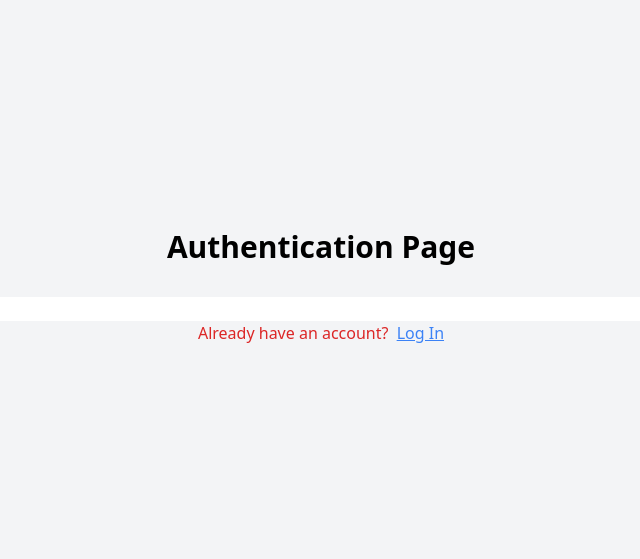
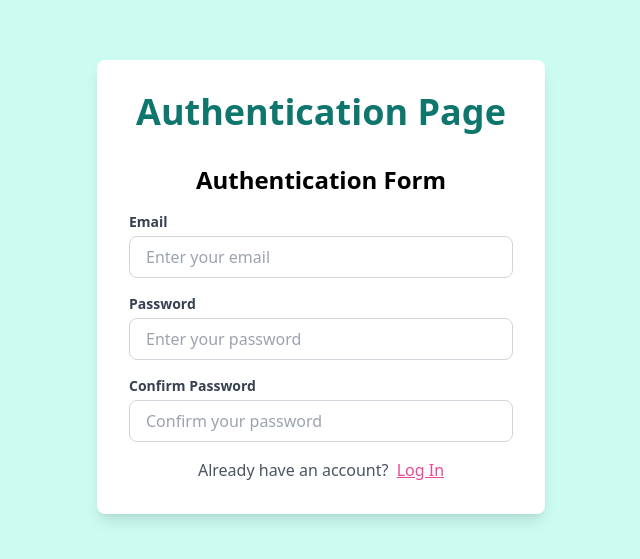
Before and after one commit to jmayheww/infinite-eats, a React (Create React App) app in the folder client/: page /signup in a window 1280 px wide. Shown: the part 113-672 px from the top of the page, without its empty margins (319-959 px from the left). Built offline with nearby package versions, Linux system fonts and the light colour scheme; no server answers.

Commit message:
updated tailwind.config.js file to update and specify default color options, apply styling via tailwind to LoginSignupForm.js and Authentication Page

```diff
--- a/client/src/components/LoginSignupForm.js
+++ b/client/src/components/LoginSignupForm.js
@@ -7,27 +7,63 @@ function LoginSignupForm() {
   const { pathname } = useLocation();
 
   return (
-    <div className="auth-form">
+    <div>
+      <h2 className="text-2xl font-semibold mb-4 text-center">
+        Authentication Form
+      </h2>
       <form>
+        <div className="mb-4">
+          <label
+            className="block text-gray-700 text-sm font-bold mb-1"
+            htmlFor="email"
+          >
+            Email
+          </label>
           <input
             type="text"
             name="email"
+            id="email"
             value={userAuthInput.email}
             onChange={handleUserAuthInput}
+            className="w-full px-4 py-2 border border-gray-300 rounded-lg focus:outline-none focus:ring-2 focus:ring-teal-500"
+            placeholder="Enter your email"
           />
+        </div>
+        <div className="mb-4">
+          <label
+            className="block text-gray-700 text-sm font-bold mb-1"
+            htmlFor="password"
+          >
+            Password
+          </label>
           <input
-          type="text"
+            type="password"
             name="password"
+            id="password"
             value={userAuthInput.password}
             onChange={handleUserAuthInput}
+            className="w-full px-4 py-2 border border-gray-300 rounded-lg focus:outline-none focus:ring-2 focus:ring-teal-500"
+            placeholder="Enter your password"
           />
+        </div>
         {pathname === "/login" ? null : (
+          <div className="mb-4">
+            <label
+              className="block text-gray-700 text-sm font-bold mb-1"
+              htmlFor="password_confirmation"
+            >
+              Confirm Password
+            </label>
             <input
-            type="text"
+              type="password"
               name="password_confirmation"
+              id="password_confirmation"
               value={userAuthInput.password_confirmation}
               onChange={handleUserAuthInput}
+              className="w-full px-4 py-2 border border-gray-300 rounded-lg focus:outline-none focus:ring-2 focus:ring-teal-500"
+              placeholder="Confirm your password"
             />
+          </div>
         )}
       </form>
     </div>
--- a/client/src/context/userAuth.js
+++ b/client/src/context/userAuth.js
@@ -96,6 +96,8 @@ export const UserProvider = ({ children }) => {
     });
   };
 
+  console.log(userAuthInput);
+
   return (
     <UserContext.Provider
       value={{
--- a/client/src/pages/AuthenticationPage.js
+++ b/client/src/pages/AuthenticationPage.js
@@ -1,4 +1,4 @@
-import { useContext } from "react";
+import React, { useContext } from "react";
 import { useLocation } from "react-router-dom";
 import UserContext from "../context/userAuth";
 import LoginSignupForm from "../components/LoginSignupForm";
@@ -8,17 +8,20 @@ function AuthenticationPage() {
   const { pathname } = useLocation();
 
   return (
-    <div className="bg-gray-100 min-h-screen flex flex-col justify-center items-center">
-      <h1 className="text-3xl font-bold mb-8">Authentication Page</h1>
+    <div className="bg-teal-100 min-h-screen flex flex-col justify-center items-center">
+      <div className="max-w-md w-full bg-white p-8 rounded-lg shadow-lg">
+        <h1 className="text-4xl font-bold text-teal-700 mb-8 text-center">
+          Authentication Page
+        </h1>
 
         <LoginSignupForm />
 
-      <p className="text-red-600">
+        <p className="text-gray-600 text-center">
           {pathname === "/login"
             ? "Don't have an account? "
             : "Already have an account? "}
           <button
-          className="text-blue-500 underline ml-1"
+            className="text-pink-500 underline ml-1 transition-colors duration-200 hover:text-pink-700"
             onClick={() =>
               buttonClickResponseHandler(
                 pathname === "/login" ? "signup" : "login"
@@ -29,6 +32,7 @@ function AuthenticationPage() {
           </button>
         </p>
       </div>
+    </div>
   );
 }
 
--- a/client/tailwind.config.js
+++ b/client/tailwind.config.js
@@ -1,8 +1,21 @@
-/** @type {import('tailwindcss').Config} */
 module.exports = {
   content: ["./src/**/*.{js, jsx}"],
   theme: {
-    extend: {},
+    extend: {
+      colors: {
+        primary: "#FFA69E",
+        secondary: "#F9CDAD",
+        accent: "#FFD700",
+        neutral: "#F4F1DE",
+        darkAccent: "#9A1750",
+        peachyPink: "#FFA69E",
+        pastelYellow: "#F9CDAD",
+        pastelBlue: "#FFD700",
+        pastelGreen: "#A8D0E6",
+        deepBlue: "#374785",
+        navyBlue: "#24305E",
+      },
+    },
   },
   plugins: [],
 };
```
Lines whose indentation alone changed are shown as unchanged.
